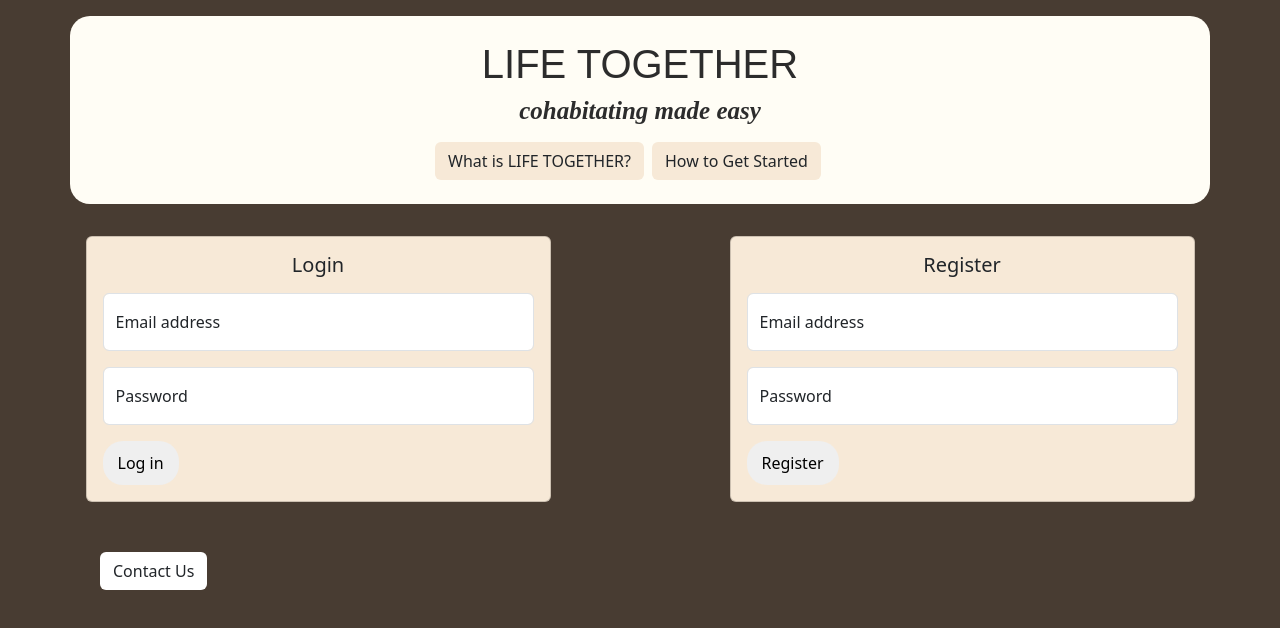
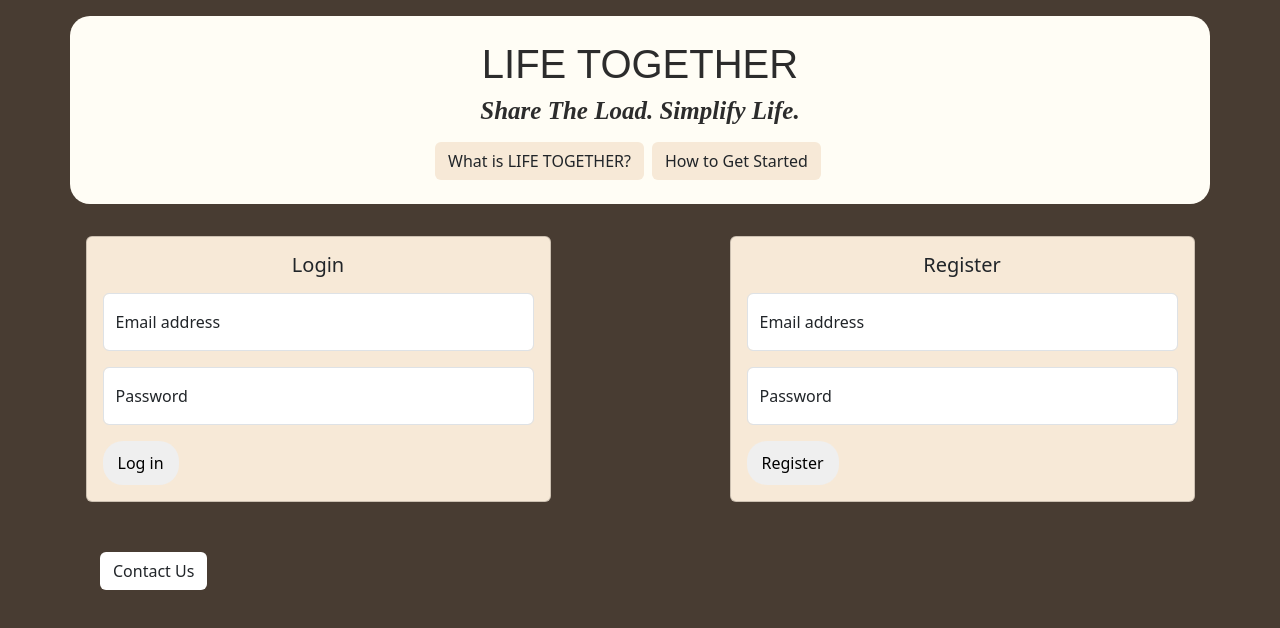
Before and after one commit to ashleymh060504/life-together, a React (Vite) app in the folder client/: page / in a window 1280 px wide. Shown: the top 628 px of the page. Built offline with nearby package versions, Linux system fonts and the light colour scheme.

Commit message:
Minor fixes with merge

```diff
--- a/client/src/components/login-page/Welcome.jsx
+++ b/client/src/components/login-page/Welcome.jsx
@@ -7,7 +7,7 @@ function Welcome() {
       <div className="header container mt-3">
         <div className="titles pt-4">
           <h1 className="landingpage-title">LIFE TOGETHER</h1>
-          <h2 className="landingpage-subtitle">cohabitating made easy</h2>
+          <h2 className="landingpage-subtitle">Share The Load. Simplify Life.</h2>
         </div>
         <nav className="navbar d-flex justify-content-center">
           <ul className="list-unstyled list-inline">
```
